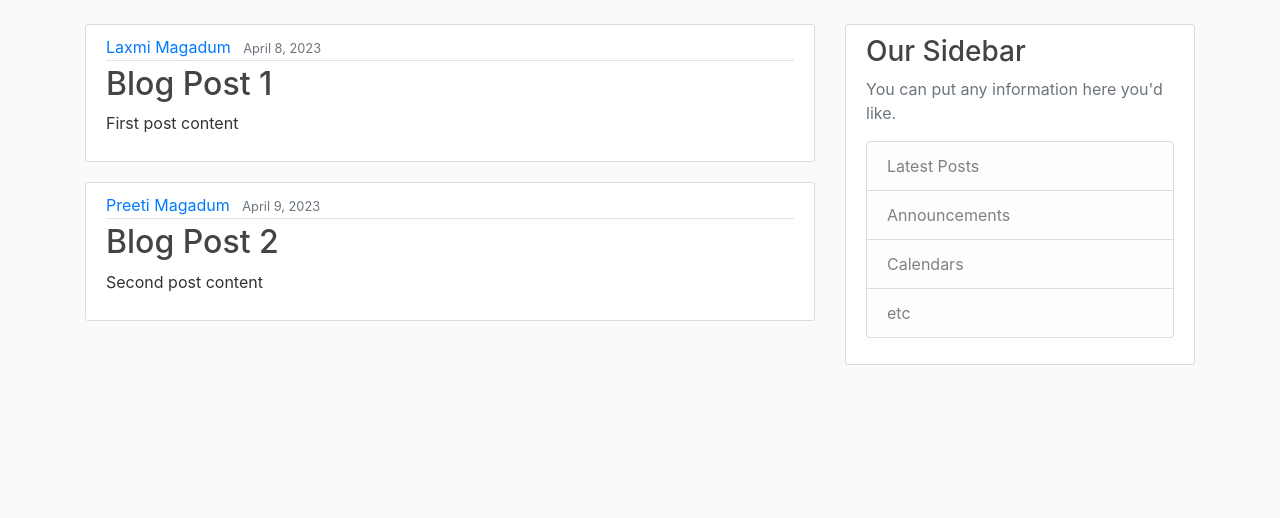
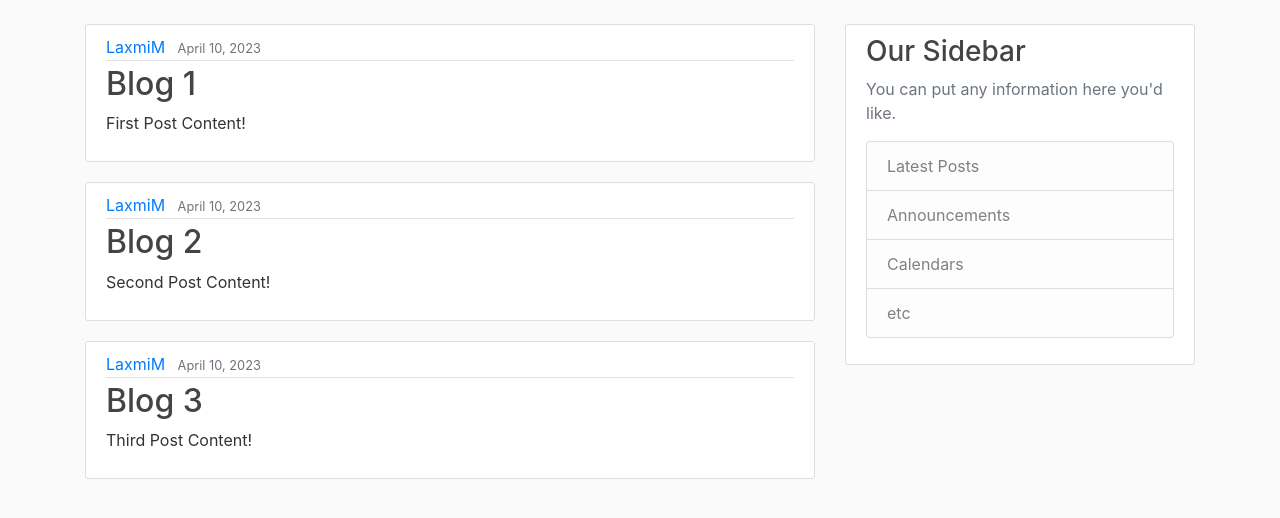
Before and after one commit to LaxmiMagadum/Django, a Django app: page / in a window 1280 px wide. Shown: the part 56-574 px from the top of the page. Run offline with Django 3.2, Linux system fonts and the light colour scheme; data comes from the database, SQL or seed files in the repository; both versions use the stored data as it was after the commit; some libraries are stand-ins or nearby versions.

Commit message:
Post updated

```diff
--- a/lax/admin.py
+++ b/lax/admin.py
@@ -1,4 +1,4 @@
 from django.contrib import admin
+from .models import Post
 
-# Register your models here.
-#laxmim
+admin.site.register(Post)
--- a/lax/models.py
+++ b/lax/models.py
@@ -7,3 +7,6 @@ class Post(models.Model):
     content = models.TextField()
     date_posted = models.DateTimeField(default=timezone.now)
     author = models.ForeignKey(User, on_delete=models.CASCADE)
+
+    def __str__(self):
+        return self.title
--- a/lax/templates/lax/home.html
+++ b/lax/templates/lax/home.html
@@ -5,7 +5,7 @@
             <div class="media-body">
             <div class="article-metadata">
                 <a class="mr-2" href="#">{{ post.author }}</a>
-                <small class="text-muted">{{ post.date_posted }}</small>
+                <small class="text-muted">{{ post.date_posted| date:"F d, Y" }}</small>
             </div>
             <h2><a class="article-title" href="#">{{ post.title }}</a></h2>
             <p class="article-content">{{ post.content }}</p>
--- a/lax/views.py
+++ b/lax/views.py
@@ -1,26 +1,10 @@
 from django.shortcuts import render
-
-
-posts= [
-    {
-        'author': 'Laxmi Magadum',
-        'title': 'Blog Post 1',
-        'content': 'First post content',
-        'date_posted': 'April 8, 2023'
-    },
-    {
-        'author': 'Preeti Magadum',
-        'title': 'Blog Post 2',
-        'content': 'Second post content',
-        'date_posted': 'April 9, 2023'
-
-    }
-]
-
+from .models import Post
 
 def home(request):
     context={
-        'posts':posts
+        'posts':Post.objects.all()
+
     }
     return render(request, 'lax/home.html', context)
 
```
Also changed, not shown: db.sqlite3.
